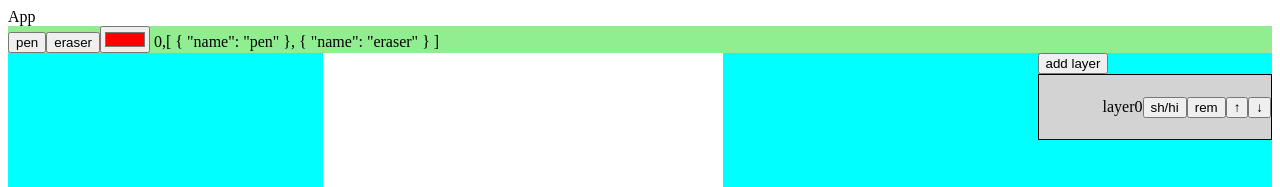
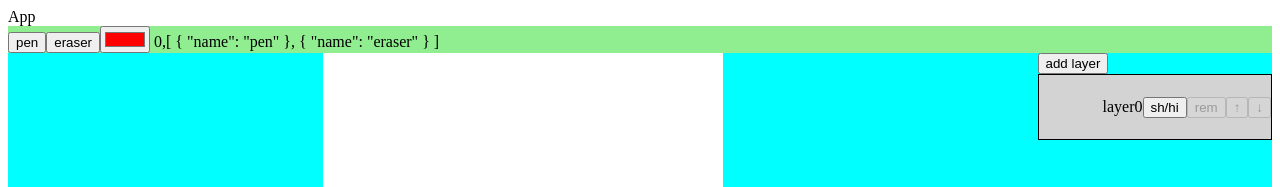
Before and after one commit to badfalcon/skin_editor_vue, a Vue app: page / in a window 1280 px wide. Shown: the top 187 px of the page. Built offline with nearby package versions, Linux system fonts and the light colour scheme.

Commit message:
[fix] disable some functions while there's only a single layer

```diff
--- a/src/components/Layer.vue
+++ b/src/components/Layer.vue
@@ -5,15 +5,15 @@
 <!--    <canvas class="layer-thumbnail" ref="layerCanvas" width="50px" height="50px"></canvas>-->
     <span class="layer_name">{{ layer_obj.nickname }}</span> <!--todo check-->
     <button class="layer_visible" @click="toggle">sh/hi</button>
-    <button class="layer_delete" @click="remove">rem</button>
-    <button class="layer_up" @click="up">↑</button>
-    <button class="layer_down" @click="down">↓</button>
+    <button class="layer_delete" @click="remove" :disabled="sole_layer">rem</button>
+    <button class="layer_up" @click="up" :disabled="sole_layer">↑</button>
+    <button class="layer_down" @click="down" :disabled="sole_layer">↓</button>
   </div>
 </template>
 
 <script>
 export default {
-  props: ['layer_obj'],
+  props: ['layer_obj','sole_layer'],
   name: "Layer",
   data() {
     return {
--- a/src/components/LayerManager.vue
+++ b/src/components/LayerManager.vue
@@ -3,7 +3,7 @@
 <!--    <div class="debug">{{ name }},{{ current }},{{ nextIndex }},{{ layers }}</div>-->
     <button @click="addLayer">add layer</button>
 <!--    <button @click="repaint">親のイベントを呼び出す</button>-->
-    <Layer v-for="layer in reversedLayers" v-bind:key="layer.id" :layer_obj="layer"
+    <Layer v-for="layer in reversedLayers" v-bind:key="layer.id" :layer_obj="layer" :sole_layer="isSoleLayer"
            @layer-up="up(layer)" @layer-down="down(layer)"
            @layer-toggle="toggle(layer)" @layer-select="select(layer)" @layer-remove="remove(layer)"
            :class="{currentLayer: layer.id===current}"></Layer>
@@ -28,6 +28,10 @@ export default {
   computed: {
     reversedLayers:function(){
       return this.layers.slice().reverse();
+    },
+    isSoleLayer:function(){
+      console.log("sole layer is "+(this.layers.length === 1)?"true":"false")
+      return this.layers.length === 1;
     }
   },
   methods: {
@@ -62,7 +66,6 @@ export default {
     },
     remove(layer) {
       console.log("remove " + layer.id)
-      // todo disable buttons when only 1 layer
       let layerId = layer.id;
       let targetIndex = this.layers.findIndex(value => value.id === layerId)
       this.layers.splice(targetIndex,1)
```
